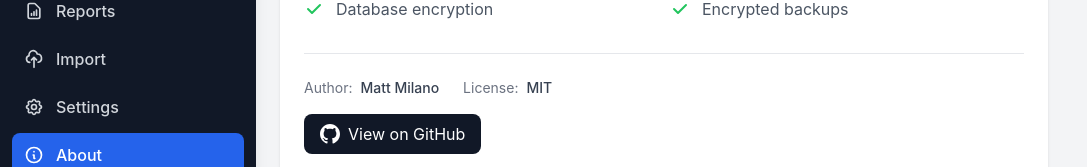
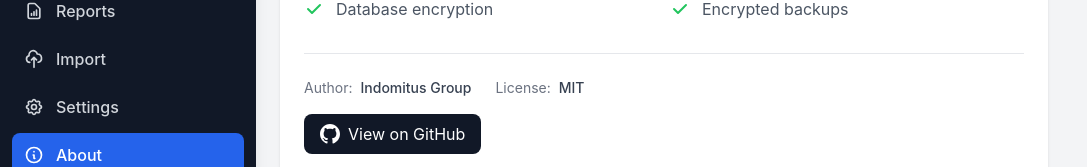
Before and after one commit to mattmilano/indiBudget, a Vue app: page /about in a window 1280 px wide. Shown: the part 523-690 px from the top of the page, without its empty margins (0-1087 px from the left). Built offline with nearby package versions, Linux system fonts and the light colour scheme.

Commit message:
Change About screen author to Indomitus Group
https://claude.ai/code/session_01XX81C8yPQb2mHAtja8m28a

```diff
--- a/src/views/AboutView.vue
+++ b/src/views/AboutView.vue
@@ -123,7 +123,7 @@ onMounted(async () => {
           <div class="flex flex-wrap gap-6 text-sm mb-4">
             <div>
               <span class="text-gray-500 dark:text-gray-400">Author:</span>
-              <span class="ml-2 text-gray-700 dark:text-gray-300 font-medium">Matt Milano</span>
+              <span class="ml-2 text-gray-700 dark:text-gray-300 font-medium">Indomitus Group</span>
             </div>
             <div>
               <span class="text-gray-500 dark:text-gray-400">License:</span>
```
